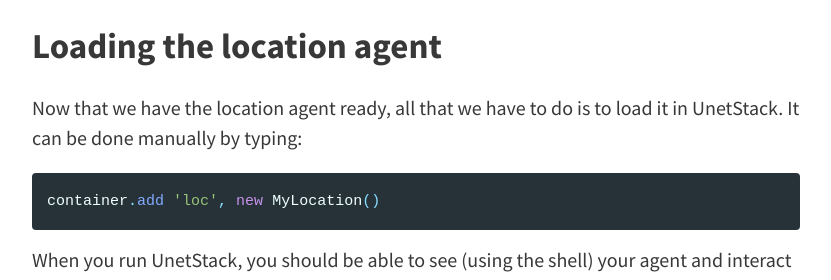
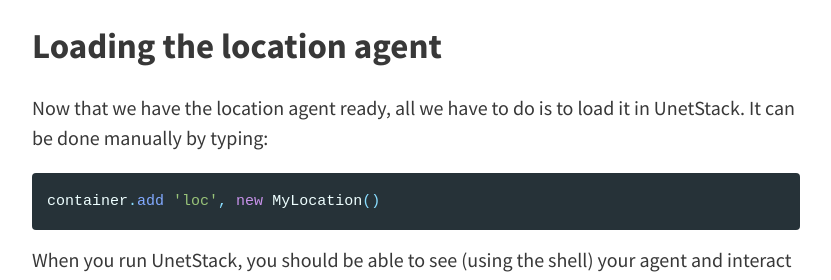
Before and after one commit to org-arl/unet-blog, a Jekyll site: the page built from _posts/2018-09-14-Developing-location-agent-for-UnetStack.md, in a window 1280 px wide and 1400 px high, scrolled down 7162 px. Shown: the part 165-445 px from the top of the window, without its empty margins (224-1055 px from the left). Built offline with Jekyll 4.4.1, drawn with Linux system fonts in a browser that asks for light colours; some of the changed text lies outside the part shown.

````diff
--- a/_posts/2018-09-20-Developing-location-agent-for-UnetStack.md
+++ b/_posts/2018-09-14-Developing-location-agent-for-UnetStack.md
@@ -209,12 +209,11 @@ Setters generally have slightly more logic. The simplified version is given belo
     }
   }
 ```
-
 Thats it, the basic implementation of a simple location agent is complete.
 
 ## Loading the location agent
 
-Now that we have the location agent ready, all that we have to do is to load it in UnetStack. It can be done manually by typing:
+Now that we have the location agent ready, all we have to do is to load it in UnetStack. It can be done manually by typing:
 ```groovy
 container.add 'loc', new MyLocation()
 ```
````
Also changed, not shown: other parts of _posts/2018-09-14-Developing-location-agent-for-UnetStack.md (+4 -4 lines).
